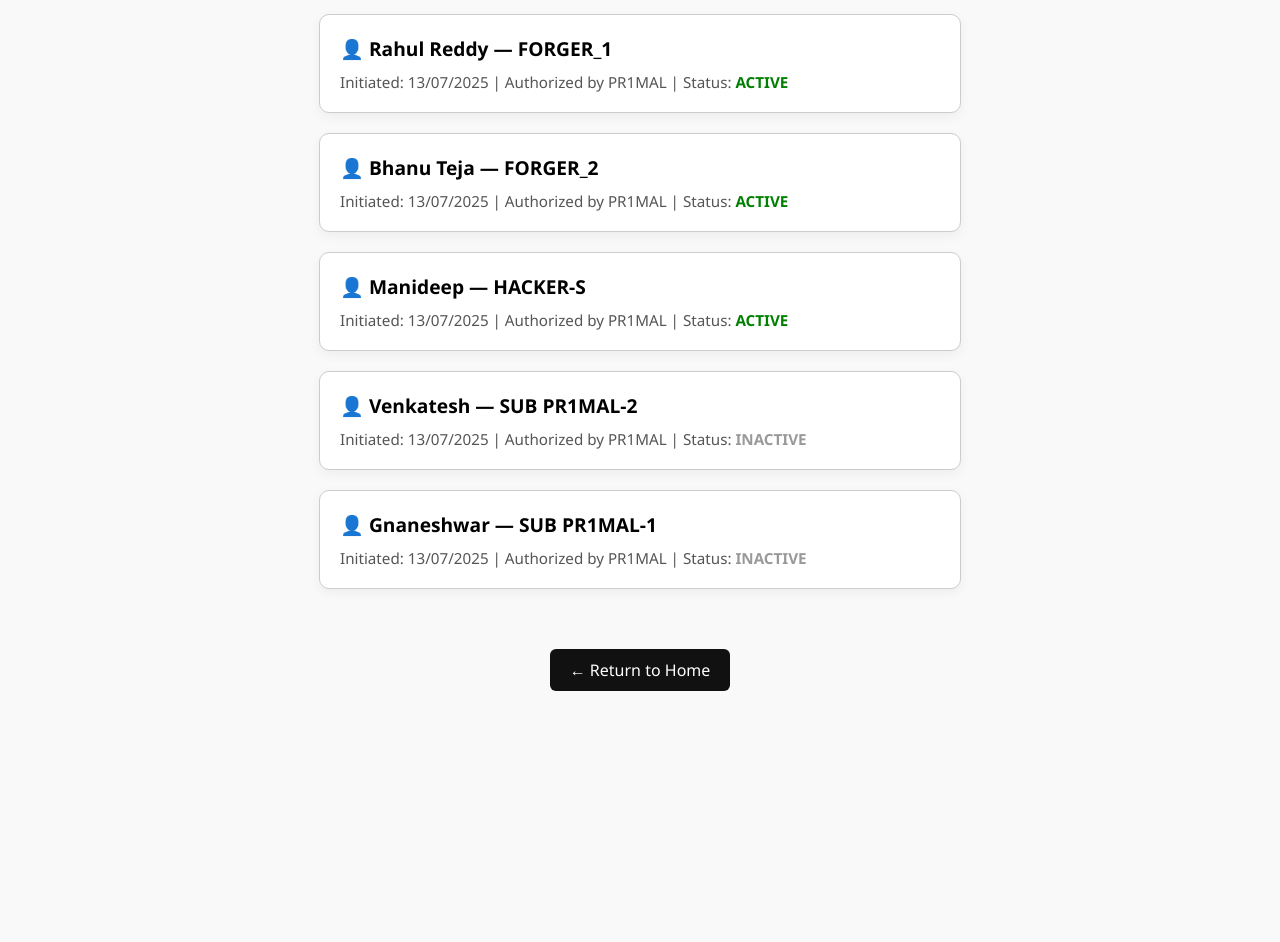
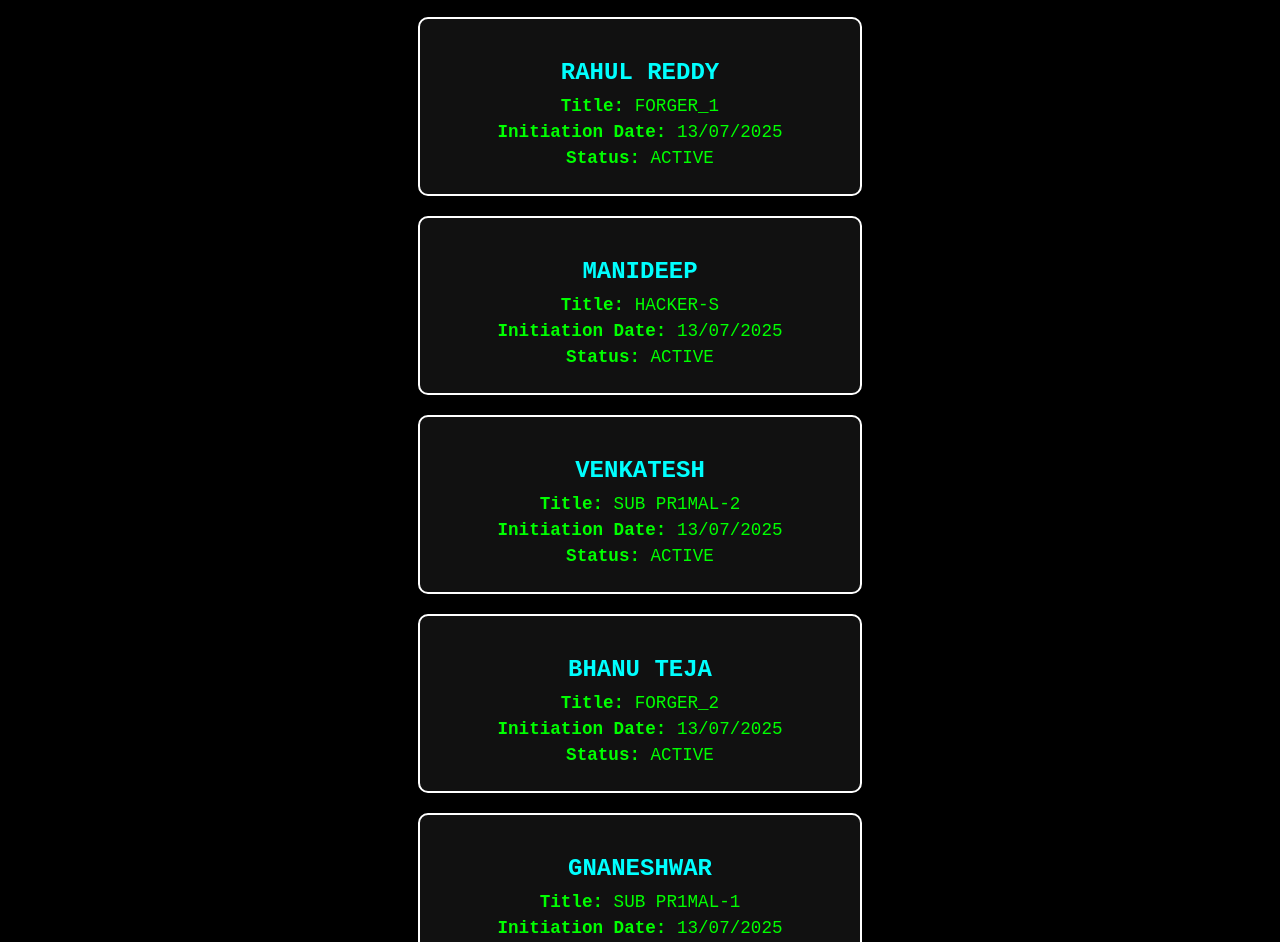
Before and after one commit to unhuman-web/unhuman-web.github.io, a plain HTML site: page members.html in a window 1280 px wide. Shown: the part 146-1088 px from the top of the page. Before the commit the page ends 885 px from the top, so only its background shows below. Drawn offline with Linux system fonts and the light colour scheme.

Commit message:
Update members.html

```diff
--- a/members.html
+++ b/members.html
@@ -1,94 +1,107 @@
-
 <!DOCTYPE html>
 <html lang="en">
 <head>
-  <meta charset="UTF-8" />
-  <meta name="viewport" content="width=device-width, initial-scale=1.0"/>
-  <title>UNHUMAN CULT MEMBERS</title>
+  <meta charset="UTF-8">
+  <title>Active Members | THE UNHUMAN CULT</title>
   <style>
     body {
-      font-family: 'Segoe UI', sans-serif;
-      background: #f9f9f9;
-      color: #222;
-      padding: 40px 20px;
+      background-color: black;
+      color: white;
+      font-family: 'Courier New', monospace;
+      padding: 30px;
       text-align: center;
     }
+
     h1 {
-      font-size: 2.5em;
-      margin-bottom: 30px;
+      font-size: 2.8rem;
+      margin-bottom: 40px;
+      color: #fff;
     }
-    .member {
-      background: #fff;
-      border: 1px solid #ccc;
+
+    .member-card {
+      border: 2px solid #fff;
       border-radius: 10px;
+      background-color: #111;
       padding: 20px;
       margin: 20px auto;
-      max-width: 600px;
-      box-shadow: 0 4px 12px rgba(0,0,0,0.05);
-      text-align: left;
+      max-width: 400px;
+      color: lime;
     }
-    .member strong {
-      font-size: 1.2em;
-      color: #000;
+
+    .member-card h2 {
+      color: cyan;
+      margin-bottom: 10px;
     }
-    .details {
-      margin-top: 10px;
-      font-size: 0.95em;
+
+    .member-card p {
+      font-size: 1.1rem;
+      margin: 6px 0;
+    }
+
+    .footer {
+      margin-top: 40px;
+      font-size: 0.9rem;
       color: #555;
-    }
-    .status {
-      font-weight: bold;
-    }
-    .active {
-      color: green;
-    }
-    .inactive {
-      color: #999;
-    }
-    a {
-      display: inline-block;
-      margin-top: 40px;
-      text-decoration: none;
-      background: #111;
-      color: #fff;
-      padding: 10px 20px;
-      border-radius: 6px;
-    }
-    a:hover {
-      background: #333;
     }
   </style>
 </head>
 <body>
+  <h1>🕷️ ACTIVE MEMBERS — THE UNHUMAN CULT 🕷️</h1>
 
-  <h1>UNHUMAN CULT MEMBERS</h1>
-
-  <div class="member">
-    <strong>👤 Rahul Reddy — FORGER_1</strong>
-    <div class="details">Initiated: 13/07/2025 | Authorized by PR1MAL | Status: <span class="status active">ACTIVE</span></div>
+  <!-- Rahul -->
+  <div class="member-card">
+    <h2>RAHUL REDDY</h2>
+    <p><strong>Title:</strong> FORGER_1</p>
+    <p><strong>Initiation Date:</strong> 13/07/2025</p>
+    <p><strong>Status:</strong> ACTIVE</p>
   </div>
 
-  <div class="member">
-    <strong>👤 Bhanu Teja — FORGER_2</strong>
-    <div class="details">Initiated: 13/07/2025 | Authorized by PR1MAL | Status: <span class="status active">ACTIVE</span></div>
+  <!-- Manideep -->
+  <div class="member-card">
+    <h2>MANIDEEP</h2>
+    <p><strong>Title:</strong> HACKER-S</p>
+    <p><strong>Initiation Date:</strong> 13/07/2025</p>
+    <p><strong>Status:</strong> ACTIVE</p>
   </div>
 
-  <div class="member">
-    <strong>👤 Manideep — HACKER-S</strong>
-    <div class="details">Initiated: 13/07/2025 | Authorized by PR1MAL | Status: <span class="status active">ACTIVE</span></div>
+  <!-- Venkatesh -->
+  <div class="member-card">
+    <h2>VENKATESH</h2>
+    <p><strong>Title:</strong> SUB PR1MAL-2</p>
+    <p><strong>Initiation Date:</strong> 13/07/2025</p>
+    <p><strong>Status:</strong> ACTIVE</p>
   </div>
 
-  <div class="member">
-    <strong>👤 Venkatesh — SUB PR1MAL-2</strong>
-    <div class="details">Initiated: 13/07/2025 | Authorized by PR1MAL | Status: <span class="status inactive">INACTIVE</span></div>
+  <!-- Bhanu Teja -->
+  <div class="member-card">
+    <h2>BHANU TEJA</h2>
+    <p><strong>Title:</strong> FORGER_2</p>
+    <p><strong>Initiation Date:</strong> 13/07/2025</p>
+    <p><strong>Status:</strong> ACTIVE</p>
   </div>
 
-  <div class="member">
-    <strong>👤 Gnaneshwar — SUB PR1MAL-1</strong>
-    <div class="details">Initiated: 13/07/2025 | Authorized by PR1MAL | Status: <span class="status inactive">INACTIVE</span></div>
+  <!-- Gnaneshwar -->
+  <div class="member-card">
+    <h2>GNANESHWAR</h2>
+    <p><strong>Title:</strong> SUB PR1MAL-1</p>
+    <p><strong>Initiation Date:</strong> 13/07/2025</p>
+    <p><strong>Status:</strong> ACTIVE</p>
   </div>
 
-  <a href="index.html">← Return to Home</a>
+  <!-- HARSHITH -->
+  <div class="member-card">
+    <h2>HARSHITH</h2>
+    <p><strong>Title:</strong> SPECIAL FORGET</p>
+    <p><strong>Initiation Date:</strong> 16/07/2025</p>
+    <p><strong>Status:</strong> ACTIVE</p>
+  </div>
 
+  <div class="footer">
+    Cult Database Refreshed · <span id="today"></span>
+  </div>
+
+  <script>
+    document.getElementById("today").innerText = new Date().toLocaleDateString();
+  </script>
 </body>
 </html>
```
